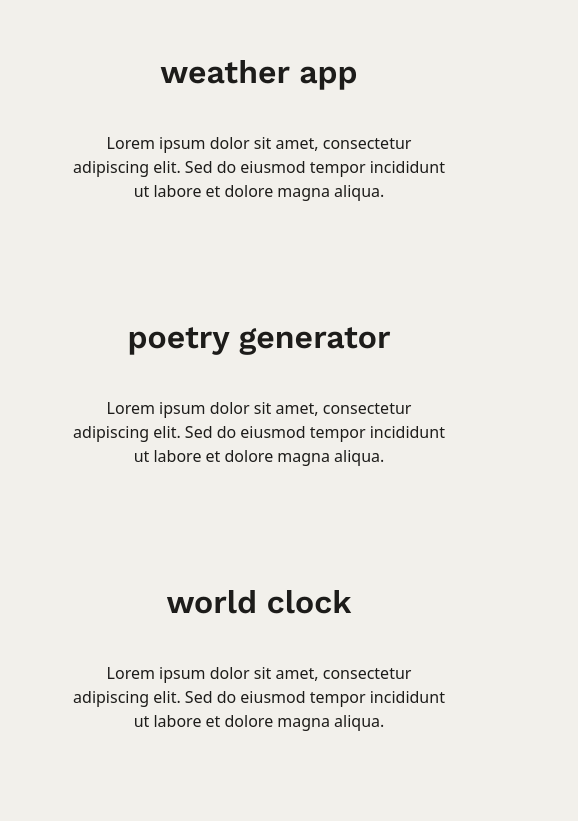
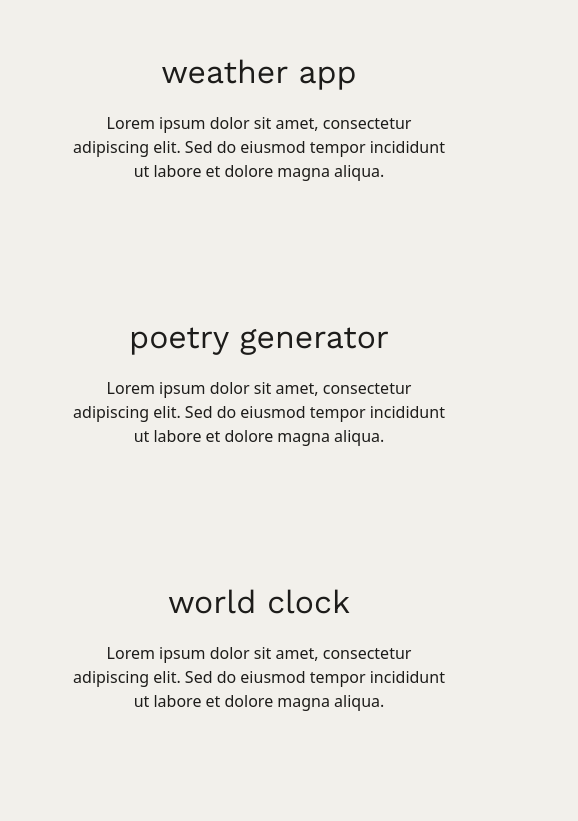
Before and after one commit to natalievanwijnen/another-design-studio---homework, a plain HTML site: page index.html in a window 1280 px wide. Shown: the part 828-1649 px from the top of the page, 632-1210 px from the left. Drawn offline with nearby package versions, Linux system fonts and the light colour scheme; a web font is replaced by a local one.

Commit message:
minor improvements functionality

```diff
--- a/index.html
+++ b/index.html
@@ -86,7 +86,7 @@
               </div>
               <div class="col-sm-6">
                 <div class="gallery-info">
-                  <h2 class="section-title">weather app</h2>
+                  <h2>weather app</h2>
                   <p>
                     Lorem ipsum dolor sit amet, consectetur adipiscing elit. Sed
                     do eiusmod tempor incididunt ut labore et dolore magna
@@ -112,7 +112,7 @@
               </div>
               <div class="col-sm-6">
                 <div class="gallery-info">
-                  <h2 class="section-title">poetry generator</h2>
+                  <h2>poetry generator</h2>
                   <p>
                     Lorem ipsum dolor sit amet, consectetur adipiscing elit. Sed
                     do eiusmod tempor incididunt ut labore et dolore magna
@@ -141,7 +141,7 @@
               </div>
               <div class="col-sm-6">
                 <div class="gallery-info">
-                  <h2 class="section-title">world clock</h2>
+                  <h2>world clock</h2>
                   <p>
                     Lorem ipsum dolor sit amet, consectetur adipiscing elit. Sed
                     do eiusmod tempor incididunt ut labore et dolore magna
--- a/src/styles.css
+++ b/src/styles.css
@@ -63,6 +63,18 @@ main {
   font-family: var(--logo-font);
   font-weight: 300;
   font-size: 62px;
+}
+
+.work-section h2 {
+  color: var(--graphite);
+  font-family: var(--body-font);
+  font-size: 32px;
+  font-weight: 400;
+  text-align: center;
+  margin-bottom: 20px;
+}
+
+.work-section p {
 }
 
 .section-title {
@@ -163,7 +175,7 @@ footer a:hover {
   color: var(--graphite);
   font-family: var(--body-font);
   font-size: 18px;
-  line-height: 1.6;
+  line-height: 1.5;
   margin-bottom: 30px;
 }
 
```
